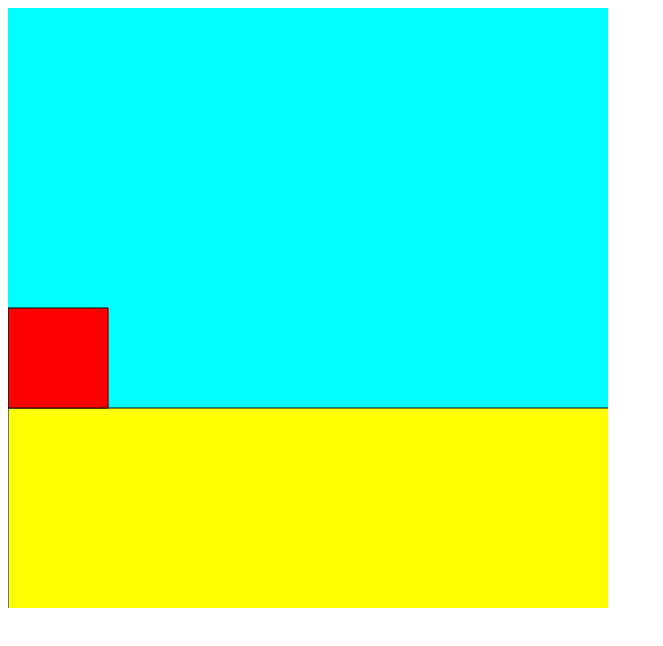
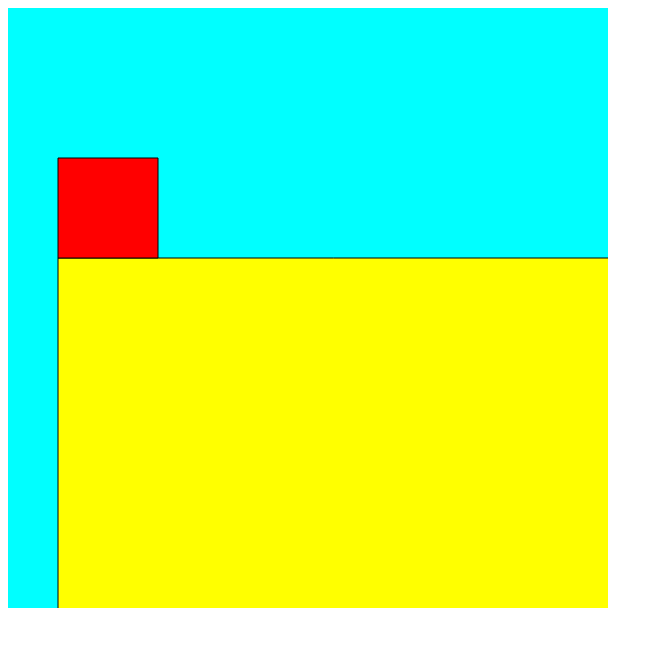
Before and after one commit to Loupax/GameEngine, a plain HTML site: page index.html in a window 1280 px wide. Shown: the whole page, without its empty margins (0-663 px from the left). Drawn offline with Linux system fonts and the light colour scheme.

Commit message:
Created basic camera functionality, with simple zoom in-out and following of specific objects

```diff
--- /dev/null
+++ b/game.engine/camera.js
@@ -0,0 +1,67 @@
+(function(G){
+	var Camera = function(){
+		var width =  G.getStage().width;
+		var height =  G.getStage().height;
+		this.offsetTop = 0;
+		this.offsetLeft = 0;
+
+		this.scaleX = 1;
+		this.scaleY = 1;
+
+
+		this.follow;
+
+		Object.defineProperty(this, 'width', {
+			  enumerable: false
+			, configurable: true
+			, get: function(){return width;}
+			, set: function(val){
+				width = val;
+				this.scaleX = width / G.getStage().width;
+			}
+		});
+
+		Object.defineProperty(this, 'height', {
+			  enumerable: false
+			, configurable: true
+			, get: function(){return height;}
+			, set: function(val){
+				height = val;
+				this.scaleY = height / G.getStage().height;
+			}
+		});
+	};
+
+	Camera.prototype.init = function(options){
+		var self = this;
+
+		for(var i in options)
+		{
+			if(options.hasOwnProperty(i))
+			{
+				this[i] = options[i];
+			}
+		}
+
+		G.addPreDrawHandler(function(ctx){
+			// Before drawing
+			ctx.save();
+			console.log(self.scaleX);
+			ctx.scale(self.scaleX, self.scaleY);
+			//ctx.translate(self.focusPoint.x, self.focusPoint.y);
+			if(!!self.follow && ('x' in self.follow) && ('y' in self.follow))
+			{
+				ctx.translate(-self.follow.x + self.offsetLeft, -self.follow.y + self.offsetTop);
+			}
+
+		});
+
+		G.addPostDrawHandler(function(ctx){
+			// After drawing
+			ctx.restore();
+		});
+	};
+
+	G.Camera = new Camera();
+	console.log(G);
+})(G);
--- a/game.engine/game.js
+++ b/game.engine/game.js
@@ -1,10 +1,12 @@
 (function(window, document, undefined){
 	"use strict";
-	var win 	= window,
-		doc 	= document,
-		objects = [],
-		canvas 	= doc.querySelector('[game]') || null,
-		context = canvas ? canvas.getContext('2d') : null,
+	var win 	  = window,
+		doc 	  = document,
+		objects   = [],
+		preDraws  = [],
+		postDraws = [],
+		canvas 	  = doc.querySelector('[game]') || null,
+		context   = canvas ? canvas.getContext('2d') : null,
 		background = canvas.getAttribute('background') || '#0ff',
 		update_timeout,
 		draw_timeout;
@@ -18,12 +20,23 @@
 	    context.rect(0, 0, canvas.width, canvas.height);
 	    context.fillStyle = background;
 	    context.fill();
+	    var i;
 
-		for(var i = 0; i < objects.length; i++) {
+	    for(i = 0; i < preDraws.length; i++)
+	    {
+	    	preDraws[i](context);
+	    }
+
+		for(i = 0; i < objects.length; i++) {
 			if(typeof objects[i].draw === 'function') {
 				objects[i].draw(context);
 			}
 		}
+
+		for(i = 0; i < postDraws.length; i++)
+	    {
+	    	postDraws[i](context);
+	    }
 
 		draw_timeout = requestAnimationFrame(draw);
 	};
@@ -62,6 +75,16 @@
 			},
 			getObjects: function(){
 				return objects;
+			},
+			addPreDrawHandler: function(callback){
+				if(typeof callback === 'function'){
+					preDraws.push(callback);
+				}
+			},
+			addPostDrawHandler: function(callback){
+				if(typeof callback === 'function'){
+					postDraws.push(callback);
+				}
 			}
 		};
 
--- a/game.engine/graphic.js
+++ b/game.engine/graphic.js
@@ -6,11 +6,11 @@
 	var Graphic = function(opts){
 		var self = this;
 
-
-		var x 	     =  0;
-		var y 		 =  0;
+		var x 	    =  0;
+		var y 		=  0;
 		var width   =  0;
 		var height  =  0;
+		this.blur   = false;
 		this.texture =  null;
 		this['background-color'] =  'transparent';
 		this.bounding_box = new G.Geometry.Rectangle();
@@ -77,8 +77,6 @@
 	};
 
 	Graphic.prototype.getRectangle = function(){
-		// This will cause a huge issue with the garbage collector... Consider to keep the rectangle as
-		// an object property so no new objects get created in the game loop
 		return this.bounding_box;
 	};
 
--- a/game.engine/graphic.text.js
+++ b/game.engine/graphic.text.js
@@ -23,7 +23,7 @@
 			this.text,
 			this.x + this.margin.left,
 			this.y + this.margin.top);
-	}
+	};
 
 	Graphic.Text = Text;
 
--- a/game.js
+++ b/game.js
@@ -23,7 +23,13 @@
 			}
 		}
 	});
-
+	G.Camera.init({
+		follow: hero,
+		offsetTop: 150,
+		offsetLeft: 50,
+		width: 600,
+		height: 600
+	});
 	G.add([floor, hero]);
 	G.start();
 })(window, undefined);
--- a/index.html
+++ b/index.html
@@ -17,6 +17,7 @@
 		<script src="game.engine/utils.js"></script>
 
 		<script src="game.engine/geometry.js"></script>
+		<script src="game.engine/camera.js"></script>
 		<script src="game.engine/graphic.js"></script>
 		<script src="game.engine/graphic.text.js"></script>
 		<script src="game.engine/mouse_events.js"></script>
```
Also changed, not shown: game.engine/watch.js (deleted, +0 -54 lines).
